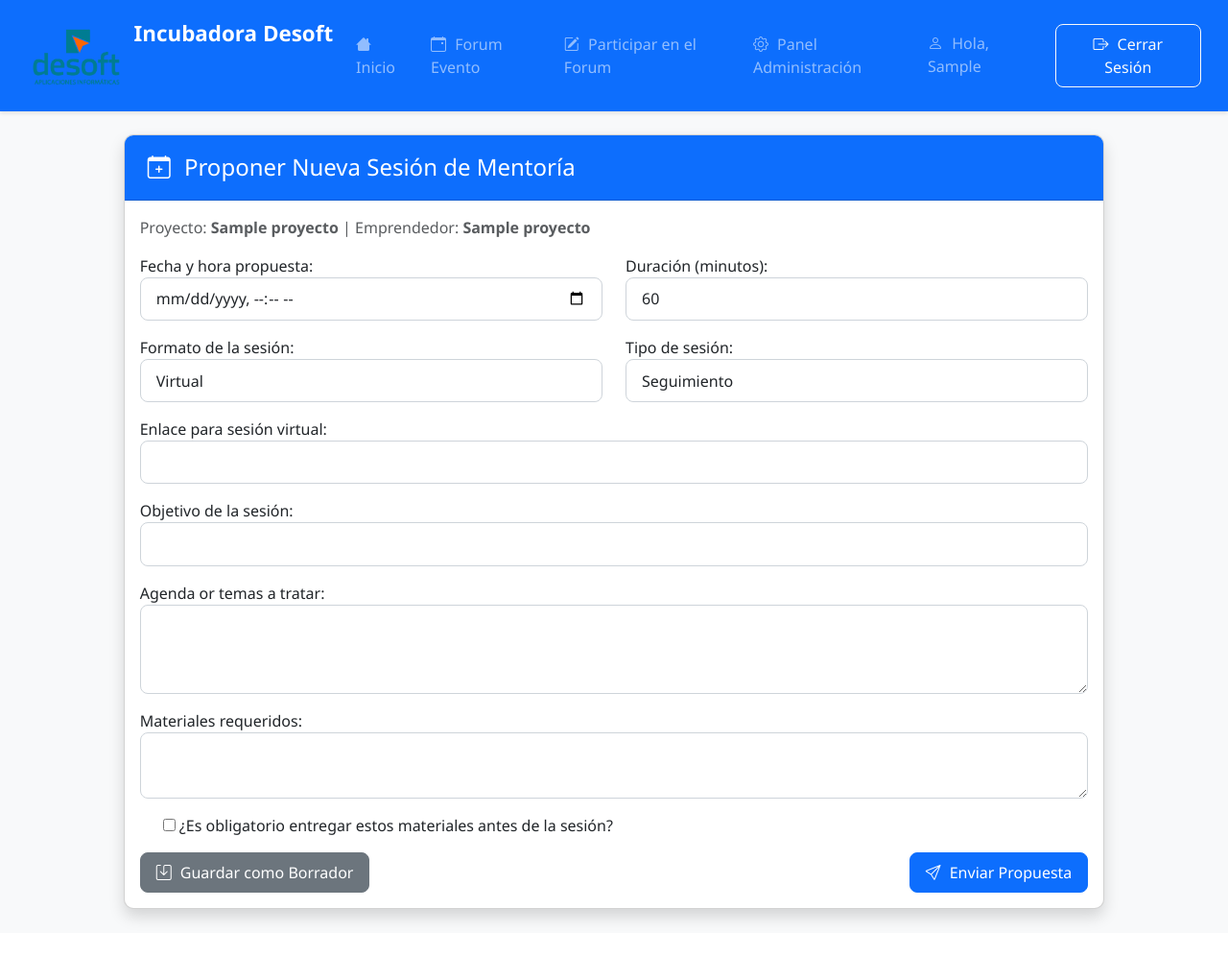
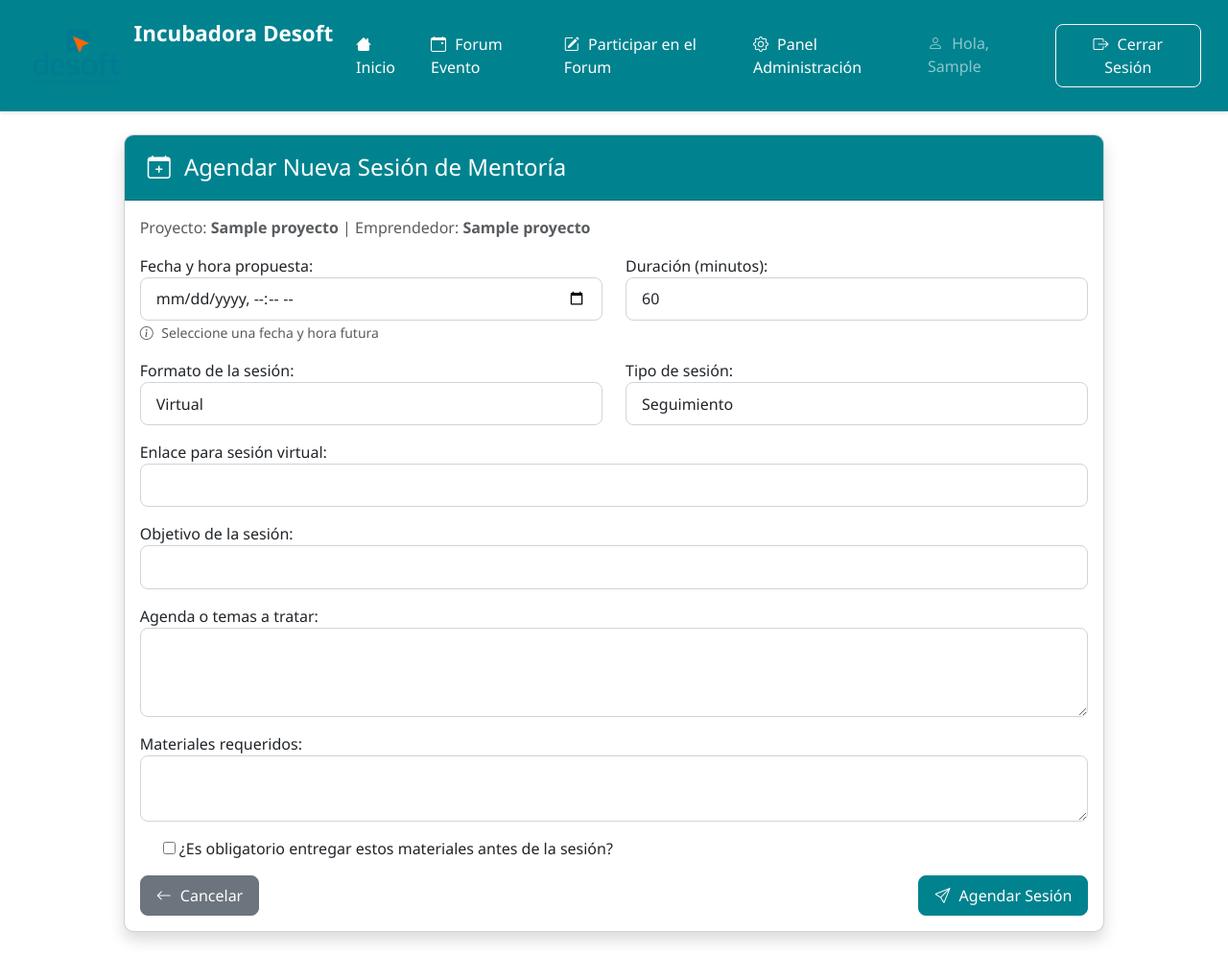
Before and after one commit to LJTShadowLM/INCUBADORA_PROYECTOS, a Django app: page /sesiones/crear/1/ in a window 1280 px wide. Shown: the whole page at 96% size. Before the commit the page ends 963 px from the top, so only its background shows below. Run offline with Django 5.2, Linux system fonts and the light colour scheme; a user stored in the database is signed in; tables that the repository leaves empty hold one stand-in row (values such as "Sample post"); some libraries are stand-ins or nearby versions.

Commit message:
colores del centro  , mejorar validacion de sesionmentoria

```diff
--- a/incubadora/emprendedores/forms.py
+++ b/incubadora/emprendedores/forms.py
@@ -14,7 +14,11 @@ class SesionMentoriaForm(forms.ModelForm):
             'enlace_virtual', 'direccion_presencial'
         ]
         widgets = {
-            'fecha_propuesta': forms.DateTimeInput(attrs={'type': 'datetime-local', 'class': 'form-control'}),
+            'fecha_propuesta': forms.DateTimeInput(attrs={
+                'type': 'datetime-local',
+                'class': 'form-control',
+                'required': True
+            }),
             'duracion': forms.NumberInput(attrs={'class': 'form-control', 'min': '15', 'step': '15'}),
             'formato': forms.Select(attrs={'class': 'form-control'}),
             'tipo': forms.Select(attrs={'class': 'form-control'}),
@@ -30,7 +34,7 @@ class SesionMentoriaForm(forms.ModelForm):
             'formato': 'Formato de la sesión',
             'tipo': 'Tipo de sesión',
             'objetivo': 'Objetivo de la sesión',
-            'agenda': 'Agenda or temas a tratar',
+            'agenda': 'Agenda o temas a tratar',
             'materiales_requeridos': 'Materiales requeridos',
             'es_material_obligatorio': '¿Es obligatorio entregar estos materiales antes de la sesión?',
             'enlace_virtual': 'Enlace para sesión virtual',
@@ -48,25 +52,46 @@ class SesionMentoriaForm(forms.ModelForm):
         self.fields['tipo'].initial = 'seguimiento'
 
     def clean_fecha_propuesta(self):
+        """Validación: La fecha de la sesión no puede ser en el pasado"""
         fecha_propuesta = self.cleaned_data.get('fecha_propuesta')
-        if fecha_propuesta and fecha_propuesta < timezone.now():
-            raise ValidationError("La fecha y hora propuesta no puede ser en el pasado.")
+
+        if not fecha_propuesta:
+            raise ValidationError("La fecha y hora de la sesión es obligatoria.")
+
+        # Obtener fecha/hora actual
+        ahora = timezone.now()
+
+        # Validar que la fecha sea futura
+        if fecha_propuesta <= ahora:
+            fecha_actual_formateada = ahora.strftime("%d/%m/%Y %H:%M")
+            fecha_ingresada_formateada = fecha_propuesta.strftime("%d/%m/%Y %H:%M")
+            raise ValidationError(
+                f"No se puede agendar una sesión en el pasado. "
+                f"Fecha actual: {fecha_actual_formateada}. "
+                f"Fecha ingresada: {fecha_ingresada_formateada}. "
+                f"Por favor, seleccione una fecha y hora futura."
+            )
+
         return fecha_propuesta
 
     def clean(self):
+        """Validaciones adicionales: formato y ubicación"""
         cleaned_data = super().clean()
         formato = cleaned_data.get('formato')
         enlace_virtual = cleaned_data.get('enlace_virtual')
         direccion_presencial = cleaned_data.get('direccion_presencial')
 
+        # Validar que se proporcione enlace para sesiones virtuales
         if formato == 'virtual' and not enlace_virtual:
-            self.add_error('enlace_virtual', 'Debe proporcionar un enlace para sesiones virtuales.')
+            self.add_error('enlace_virtual',
+                          'Debe proporcionar un enlace para sesiones virtuales (Ej: Zoom, Google Meet).')
 
+        # Validar que se proporcione dirección para sesiones presenciales
         if formato == 'presencial' and not direccion_presencial:
-            self.add_error('direccion_presencial', 'Debe proporcionar una dirección para sesiones presenciales.')
+            self.add_error('direccion_presencial',
+                          'Debe proporcionar una dirección para sesiones presenciales.')
 
         return cleaned_data
-
     def save(self, commit=True):
         instance = super().save(commit=False)
         if self.proyecto:
--- a/incubadora/emprendedores/models.py
+++ b/incubadora/emprendedores/models.py
@@ -131,13 +131,13 @@ class SesionMentoria(models.Model):
         ('hibrido', 'Híbrido'),
     )
 
-    TIPOS = (
+    TIPOS = {
         ('revision_inicial', 'Revisión Inicial'),
         ('seguimiento', 'Seguimiento'),
         ('presentacion_avance', 'Presentación de Avance'),
         ('problematica', 'Resolución de Problemática'),
         ('otro', 'Otro'),
-    )
+    }
 
     proyecto = models.ForeignKey(Proyecto, on_delete=models.CASCADE, related_name='sesiones')
     creada_por = models.ForeignKey(User, on_delete=models.CASCADE, related_name='sesiones_creadas')
--- a/incubadora/emprendedores/templates/emprendedores/base.html
+++ b/incubadora/emprendedores/templates/emprendedores/base.html
@@ -10,6 +10,7 @@
     <link href="{% static 'css/bootstrap.min.css' %}" rel="stylesheet">
     <link href="{% static 'css/bootstrap-icons.css' %}" rel="stylesheet">
     <link rel="stylesheet" href="{% static 'css/styles.css' %}">
+    <link href="{% static 'css/desoft-theme.css' %}" rel="stylesheet">
 </head>
 <body>
     {% include 'emprendedores/navbar.html' %}
--- a/incubadora/emprendedores/templates/emprendedores/navbar.html
+++ b/incubadora/emprendedores/templates/emprendedores/navbar.html
@@ -2,7 +2,7 @@
 <nav class="navbar navbar-expand-lg navbar-dark bg-primary mb-4">
     <div class="container">
         <a class="navbar-brand" href="{% url 'inicio' %}">
-            <!-- CAMBIO: Logo en lugar del ícono -->
+            <!--  Logo -->
             <img src="{% static 'img/logo-desoft.png' %}" alt="Desoft" height="80" class="d-inline-block align-top">
             Incubadora Desoft
         </a>
--- a/incubadora/emprendedores/templates/emprendedores/sesiones/crear_sesion.html
+++ b/incubadora/emprendedores/templates/emprendedores/sesiones/crear_sesion.html
@@ -1,4 +1,3 @@
-<!-- templates/emprendedores/sesiones/crear_sesion.html -->
 {% extends "emprendedores/base.html" %}
 
 {% block content %}
@@ -9,7 +8,7 @@
                 <div class="card-header bg-primary text-white">
                     <h4 class="mb-0">
                         <i class="bi bi-calendar-plus me-2"></i>
-                        Proponer Nueva Sesión de Mentoría
+                        Agendar Nueva Sesión de Mentoría
                     </h4>
                 </div>
                 <div class="card-body">
@@ -17,6 +16,16 @@
                         Proyecto: <strong>{{ proyecto.nombre_proyecto }}</strong> |
                         Emprendedor: <strong>{{ proyecto.nombre_completo }}</strong>
                     </p>
+
+                    <!-- MOSTRAR ERRORES GENERALES DEL FORMULARIO -->
+                    {% if form.non_field_errors %}
+                        <div class="alert alert-danger alert-dismissible fade show" role="alert">
+                            <i class="bi bi-exclamation-triangle-fill me-2"></i>
+                            <strong>Error:</strong>
+                            {{ form.non_field_errors }}
+                            <button type="button" class="btn-close" data-bs-dismiss="alert"></button>
+                        </div>
+                    {% endif %}
 
                     <form method="post">
                         {% csrf_token %}
@@ -26,9 +35,17 @@
                                 <div class="mb-3">
                                     {{ form.fecha_propuesta.label_tag }}
                                     {{ form.fecha_propuesta }}
+
+                                    <!-- MOSTRAR ERROR DE FECHA MÁS VISIBLE -->
                                     {% if form.fecha_propuesta.errors %}
-                                        <div class="text-danger">{{ form.fecha_propuesta.errors }}</div>
+                                        <div class="alert alert-danger mt-2" role="alert">
+                                            <i class="bi bi-exclamation-circle-fill me-2"></i>
+                                            {{ form.fecha_propuesta.errors|first }}
+                                        </div>
                                     {% endif %}
+                                    <small class="form-text text-muted">
+                                        <i class="bi bi-info-circle"></i> Seleccione una fecha y hora futura
+                                    </small>
                                 </div>
                             </div>
                             <div class="col-md-6">
@@ -36,7 +53,7 @@
                                     {{ form.duracion.label_tag }}
                                     {{ form.duracion }}
                                     {% if form.duracion.errors %}
-                                        <div class="text-danger">{{ form.duracion.errors }}</div>
+                                        <div class="text-danger mt-1">{{ form.duracion.errors }}</div>
                                     {% endif %}
                                 </div>
                             </div>
@@ -48,7 +65,7 @@
                                     {{ form.formato.label_tag }}
                                     {{ form.formato }}
                                     {% if form.formato.errors %}
-                                        <div class="text-danger">{{ form.formato.errors }}</div>
+                                        <div class="text-danger mt-1">{{ form.formato.errors }}</div>
                                     {% endif %}
                                 </div>
                             </div>
@@ -57,7 +74,7 @@
                                     {{ form.tipo.label_tag }}
                                     {{ form.tipo }}
                                     {% if form.tipo.errors %}
-                                        <div class="text-danger">{{ form.tipo.errors }}</div>
+                                        <div class="text-danger mt-1">{{ form.tipo.errors }}</div>
                                     {% endif %}
                                 </div>
                             </div>
@@ -68,7 +85,10 @@
                                 {{ form.enlace_virtual.label_tag }}
                                 {{ form.enlace_virtual }}
                                 {% if form.enlace_virtual.errors %}
-                                    <div class="text-danger">{{ form.enlace_virtual.errors }}</div>
+                                    <div class="alert alert-warning mt-1" role="alert">
+                                        <i class="bi bi-exclamation-triangle me-2"></i>
+                                        {{ form.enlace_virtual.errors|first }}
+                                    </div>
                                 {% endif %}
                             </div>
                         </div>
@@ -78,7 +98,10 @@
                                 {{ form.direccion_presencial.label_tag }}
                                 {{ form.direccion_presencial }}
                                 {% if form.direccion_presencial.errors %}
-                                    <div class="text-danger">{{ form.direccion_presencial.errors }}</div>
+                                    <div class="alert alert-warning mt-1" role="alert">
+                                        <i class="bi bi-exclamation-triangle me-2"></i>
+                                        {{ form.direccion_presencial.errors|first }}
+                                    </div>
                                 {% endif %}
                             </div>
                         </div>
@@ -87,7 +110,7 @@
                             {{ form.objetivo.label_tag }}
                             {{ form.objetivo }}
                             {% if form.objetivo.errors %}
-                                <div class="text-danger">{{ form.objetivo.errors }}</div>
+                                <div class="text-danger mt-1">{{ form.objetivo.errors }}</div>
                             {% endif %}
                         </div>
 
@@ -95,7 +118,7 @@
                             {{ form.agenda.label_tag }}
                             {{ form.agenda }}
                             {% if form.agenda.errors %}
-                                <div class="text-danger">{{ form.agenda.errors }}</div>
+                                <div class="text-danger mt-1">{{ form.agenda.errors }}</div>
                             {% endif %}
                         </div>
 
@@ -103,7 +126,7 @@
                             {{ form.materiales_requeridos.label_tag }}
                             {{ form.materiales_requeridos }}
                             {% if form.materiales_requeridos.errors %}
-                                <div class="text-danger">{{ form.materiales_requeridos.errors }}</div>
+                                <div class="text-danger mt-1">{{ form.materiales_requeridos.errors }}</div>
                             {% endif %}
                         </div>
 
@@ -111,16 +134,16 @@
                             {{ form.es_material_obligatorio }}
                             {{ form.es_material_obligatorio.label_tag }}
                             {% if form.es_material_obligatorio.errors %}
-                                <div class="text-danger">{{ form.es_material_obligatorio.errors }}</div>
+                                <div class="text-danger mt-1">{{ form.es_material_obligatorio.errors }}</div>
                             {% endif %}
                         </div>
 
                         <div class="d-flex justify-content-between">
-                            <button type="submit" name="guardar_borrador" value="true" class="btn btn-secondary">
-                                <i class="bi bi-save"></i> Guardar como Borrador
-                            </button>
+                            <a href="{% url 'panel_gestor' %}" class="btn btn-secondary">
+                                <i class="bi bi-arrow-left"></i> Cancelar
+                            </a>
                             <button type="submit" name="enviar_propuesta" value="true" class="btn btn-primary">
-                                <i class="bi bi-send"></i> Enviar Propuesta
+                                <i class="bi bi-send"></i> Agendar Sesión
                             </button>
                         </div>
                     </form>
--- a/incubadora/emprendedores/urls.py
+++ b/incubadora/emprendedores/urls.py
@@ -26,7 +26,7 @@ urlpatterns = [
     path('panel/admin/registrar-gestor/',
          views.registrar_gestor, name='registrar_gestor'),
 
-    # Nuevas URLs para administrador (gestor)
+    # URLs para administrador (gestor)
     path('panel/admin/gestor/<int:gestor_id>/eliminar/',
          views.eliminar_gestor, name='eliminar_gestor'),
     path('panel/admin/gestor/<int:gestor_id>/editar/',
@@ -56,6 +56,7 @@ urlpatterns = [
     path('panel/admin/gestor/<int:gestor_id>/ver/', views.ver_gestor, name='ver_gestor'),
     path('panel/admin/emprendedor/<int:emprendedor_id>/ver/', views.ver_emprendedor, name='ver_emprendedor'),
     path('proyecto/<int:proyecto_id>/solicitar-sesion/', views.solicitar_sesion_emprendedor, name='solicitar_sesion_emprendedor'),
+    path('sesiones/<int:sesion_id>/cancelar/', views.cancelar_sesion, name='cancelar_sesion'),
 
     # URLs para mensajes
     path('mensajes/', views.ver_mensajes, name='ver_mensajes'),
--- a/incubadora/emprendedores/views.py
+++ b/incubadora/emprendedores/views.py
@@ -130,7 +130,7 @@ def login_view(request):
 
             if user.is_superuser:
                 return redirect('panel_admin')
-            elif hasattr(user, 'gestorciencias'):  # Atributo inverso de GestorCiencias
+            elif hasattr(user, 'gestorciencias'):
                 return redirect('panel_gestor')
             else:
                 return redirect('panel_emprendedor')
--- /dev/null
+++ b/incubadora/static/css/desoft-theme.css
@@ -0,0 +1,274 @@
+
+/* VARIABLES DE COLOR */
+:root {
+    /* Colores corporativos DESOFT */
+    --color-desoft-azul: #00838F;           /* RGB: 0, 131, 143 */
+    --color-desoft-azul-hover: #006978;     /* Versión más oscura para hover */
+    --color-desoft-azul-claro: #26a69a;     /* Versión más clara */
+    --color-desoft-naranja: #F57C00;        /* RGB: 245, 124, 0 */
+    --color-desoft-naranja-hover: #E65100;  /* Versión más oscura para hover */
+
+    /* Colores de estado (mantienen coherencia con azul verdoso) */
+    --color-exito: #00897b;         /* Verde azulado */
+    --color-peligro: #d32f2f;       /* Rojo */
+    --color-advertencia: #ffa726;   /* Naranja claro */
+    --color-info: #00838F;          /* Azul verdoso (mismo que principal) */
+
+    /* Colores de fondo */
+    --fondo-claro: #f5f5f5;
+    --fondo-card: #ffffff;
+    --texto-principal: #212121;
+    --texto-secundario: #757575;
+}
+
+/* =====================================================
+   SOBRESCRIBIR COLORES DE BOOTSTRAP
+   ===================================================== */
+
+/* Color primario = Azul verdoso DESOFT */
+.bg-primary {
+    background-color: var(--color-desoft-azul) !important;
+}
+
+.text-primary {
+    color: var(--color-desoft-azul) !important;
+}
+
+.btn-primary {
+    background-color: var(--color-desoft-azul) !important;
+    border-color: var(--color-desoft-azul) !important;
+    color: #ffffff !important;
+}
+
+.btn-primary:hover,
+.btn-primary:focus,
+.btn-primary:active {
+    background-color: var(--color-desoft-azul-hover) !important;
+    border-color: var(--color-desoft-azul-hover) !important;
+    color: #ffffff !important;
+}
+
+.btn-outline-primary {
+    color: var(--color-desoft-azul) !important;
+    border-color: var(--color-desoft-azul) !important;
+}
+
+.btn-outline-primary:hover {
+    background-color: var(--color-desoft-azul) !important;
+    border-color: var(--color-desoft-azul) !important;
+    color: #ffffff !important;
+}
+
+/* Color de éxito = Verde azulado */
+.bg-success {
+    background-color: var(--color-exito) !important;
+}
+
+.btn-success {
+    background-color: var(--color-exito) !important;
+    border-color: var(--color-exito) !important;
+}
+
+.btn-success:hover {
+    background-color: #00796b !important;
+    border-color: #00796b !important;
+}
+
+/* Color de información = Azul verdoso */
+.bg-info {
+    background-color: var(--color-desoft-azul-claro) !important;
+}
+
+.btn-info {
+    background-color: var(--color-desoft-azul-claro) !important;
+    border-color: var(--color-desoft-azul-claro) !important;
+}
+
+/* =====================================================
+   BOTÓN VENTANILLA ÚNICA - NARANJA CORPORATIVO
+   ===================================================== */
+
+.btn-ventanilla,
+.btn-ventanilla-unica {
+    background-color: var(--color-desoft-naranja) !important;
+    border-color: var(--color-desoft-naranja) !important;
+    color: #ffffff !important;
+    font-weight: 600;
+}
+
+.btn-ventanilla:hover,
+.btn-ventanilla:focus,
+.btn-ventanilla:active,
+.btn-ventanilla-unica:hover,
+.btn-ventanilla-unica:focus,
+.btn-ventanilla-unica:active {
+    background-color: var(--color-desoft-naranja-hover) !important;
+    border-color: var(--color-desoft-naranja-hover) !important;
+    color: #ffffff !important;
+}
+
+/* =====================================================
+   COMPONENTES ESPECÍFICOS
+   ===================================================== */
+
+/* Navbar / Barra de navegación */
+.navbar {
+    background-color: var(--color-desoft-azul) !important;
+}
+
+.navbar-brand,
+.navbar-nav .nav-link {
+    color: #ffffff !important;
+}
+
+.navbar-nav .nav-link:hover {
+    color: #e0f2f1 !important;
+}
+
+/* Headers de tarjetas */
+.card-header.bg-primary {
+    background-color: var(--color-desoft-azul) !important;
+    color: #ffffff !important;
+}
+
+.card-header.bg-success {
+    background-color: var(--color-exito) !important;
+}
+
+.card-header.bg-info {
+    background-color: var(--color-desoft-azul-claro) !important;
+}
+
+/* Badges / Etiquetas */
+.badge.bg-primary {
+    background-color: var(--color-desoft-azul) !important;
+}
+
+.badge.bg-success {
+    background-color: var(--color-exito) !important;
+}
+
+.badge.bg-info {
+    background-color: var(--color-desoft-azul-claro) !important;
+}
+
+/* Enlaces */
+a {
+    color: var(--color-desoft-azul);
+    text-decoration: none;
+}
+
+a:hover {
+    color: var(--color-desoft-azul-hover);
+    text-decoration: underline;
+}
+
+/* Formularios */
+.form-control:focus,
+.form-select:focus {
+    border-color: var(--color-desoft-azul);
+    box-shadow: 0 0 0 0.25rem rgba(0, 131, 143, 0.25);
+}
+
+/* Progress bars */
+.progress-bar {
+    background-color: var(--color-desoft-azul) !important;
+}
+
+.progress-bar.bg-success {
+    background-color: var(--color-exito) !important;
+}
+
+/* Bordes de color */
+.border-primary {
+    border-color: var(--color-desoft-azul) !important;
+}
+
+.border-success {
+    border-color: var(--color-exito) !important;
+}
+
+/* =====================================================
+   ESTADOS DE PROYECTO (mantienen azul verdoso)
+   ===================================================== */
+
+.estado-pendiente {
+    color: #757575;
+}
+
+.estado-revision {
+    color: var(--color-desoft-azul-claro);
+}
+
+.estado-aceptado,
+.estado-asignado {
+    color: var(--color-desoft-azul);
+}
+
+.estado-finalizado {
+    color: var(--color-exito);
+}
+
+.estado-rechazado {
+    color: var(--color-peligro);
+}
+
+/* =====================================================
+   BOTONES FLOTANTES
+   ===================================================== */
+
+.btn-lg.rounded-circle {
+    box-shadow: 0 4px 6px rgba(0, 131, 143, 0.3);
+}
+
+.btn-lg.rounded-circle:hover {
+    box-shadow: 0 6px 10px rgba(0, 131, 143, 0.4);
+}
+
+/* =====================================================
+   TABLAS
+   ===================================================== */
+
+.table thead {
+    background-color: #e0f2f1;
+    color: var(--texto-principal);
+}
+
+.table-hover tbody tr:hover {
+    background-color: #e0f2f1;
+}
+
+/* =====================================================
+   CALENDARIO (FullCalendar)
+   ===================================================== */
+
+.fc .fc-button-primary {
+    background-color: var(--color-desoft-azul) !important;
+    border-color: var(--color-desoft-azul) !important;
+}
+
+.fc .fc-button-primary:hover {
+    background-color: var(--color-desoft-azul-hover) !important;
+    border-color: var(--color-desoft-azul-hover) !important;
+}
+
+.fc-event {
+    background-color: var(--color-desoft-azul) !important;
+    border-color: var(--color-desoft-azul-hover) !important;
+}
+
+/* =====================================================
+   ALERTAS
+   ===================================================== */
+
+.alert-primary {
+    background-color: #e0f2f1;
+    border-color: var(--color-desoft-azul-claro);
+    color: var(--color-desoft-azul-hover);
+}
+
+.alert-success {
+    background-color: #e0f2f1;
+    border-color: var(--color-exito);
+    color: #004d40;
+}
--- a/incubadora/static/css/styles.css
+++ b/incubadora/static/css/styles.css
@@ -1,7 +1,5 @@
 body {
-    background-color: #f8f9fa;
     font-family: 'Segoe UI', Tahoma, Geneva, Verdana, sans-serif;
-    color: #333;
 }
 
 .container {
```
Also changed, not shown: other parts of incubadora/static/css/styles.css (+0 -42 lines), incubadora/datadump.json (deleted, +0 -1 lines), incubadora/emprendedores/templates/emprendedores/admin.html (+6 -6 lines), incubadora/emprendedores/templates/emprendedores/inicio.html (+23 -24 lines), incubadora/emprendedores/templates/emprendedores/ventanilla_unica.html (+7 -7 lines), incubadora/incubadora/settings.py (+8 -0 lines), incubadora/emprendedores/migrations/0002_alter_sesionmentoria_tipo.py (added), 2 other files.
